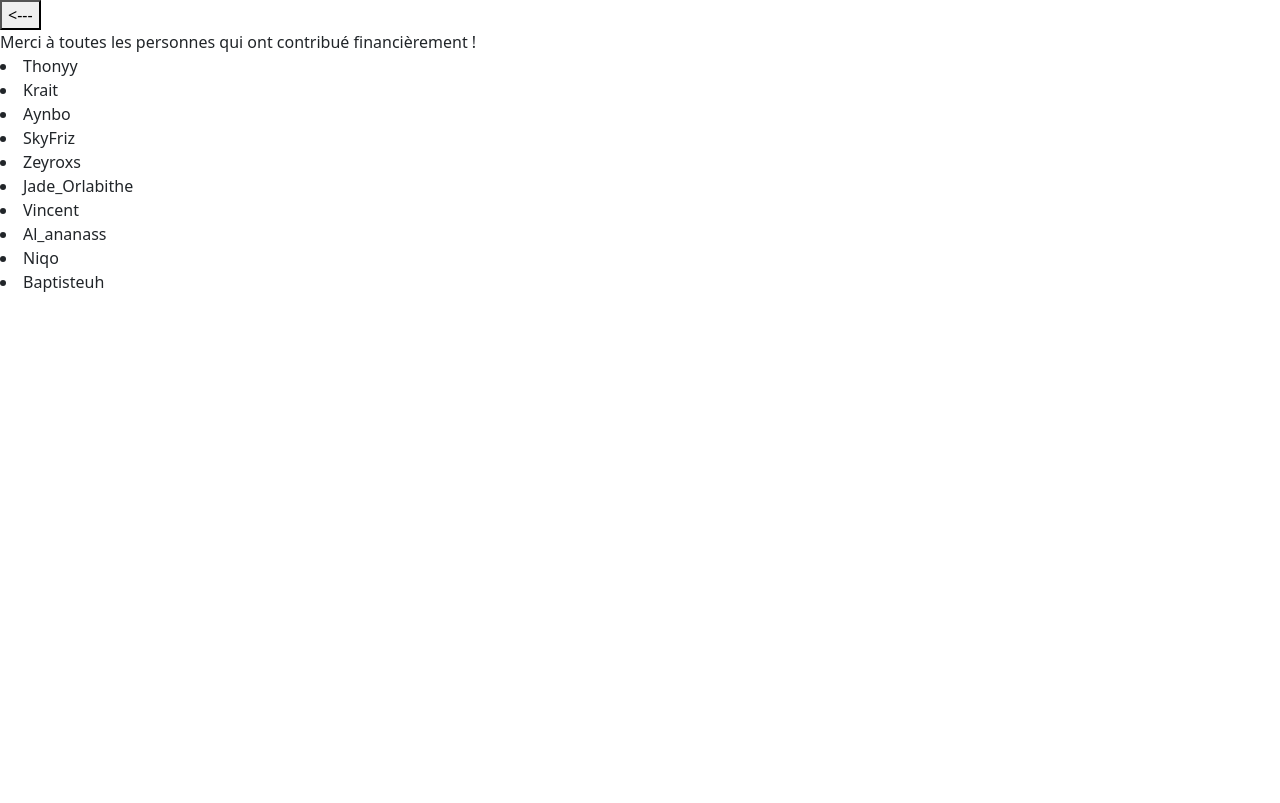
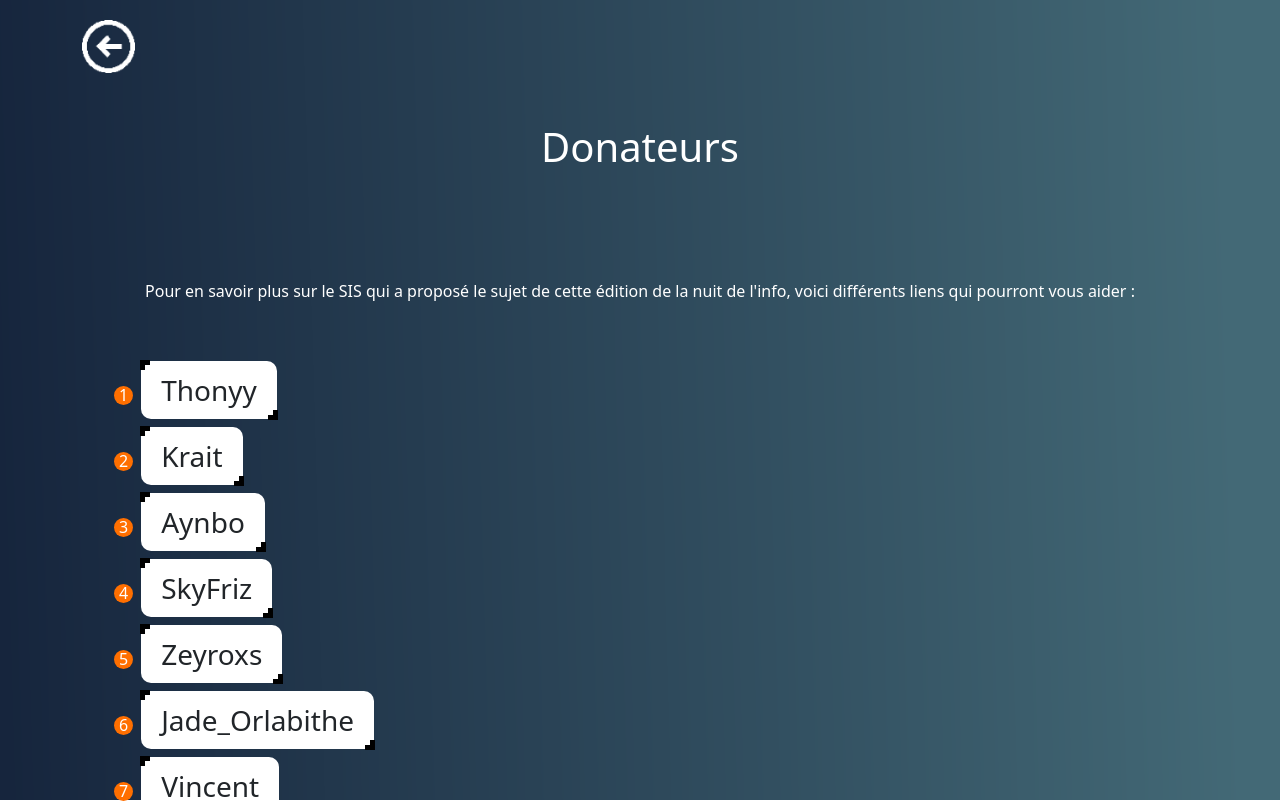
Before and after one commit to Borloo/Nuit-De-Linfo-2022, an Angular app in the folder front/: page /donateurs in a window 1280 px wide. Shown: the top 803 px of the page. Built offline with nearby package versions, Linux system fonts and the light colour scheme.

Commit message:
its ok tier looking

```diff
--- a/front/src/app/base/donateurs/donateurs.component.html
+++ b/front/src/app/base/donateurs/donateurs.component.html
@@ -1,7 +1,33 @@
-<button  routerLink="..">
-    <---
-</button>
-<div>
-    Merci à toutes les personnes qui ont contribué financièrement !
-    <li *ngFor="let donateur of donateurs">{{ donateur.pseudo }}</li>
+
+
+<html>
+<link
+  href="https://cdn.jsdelivr.net/npm/bootstrap@5.0.2/dist/css/bootstrap.min.css"
+  rel="stylesheet"
+  integrity="sha384-EVSTQN3/azprG1Anm3QDgpJLIm9Nao0Yz1ztcQTwFspd3yD65VohhpuuCOmLASjC"
+  crossorigin="anonymous"
+/>
+
+<div class="container" id="full">
+    <div class="row">
+        <div class="col-sm">
+    <img class="cursorhand" id="back" routerLink=".." src="../../../assets/images/back.png" alt="retour">
+    </div>
+
+    <div class="col-sm"></div>
+    <div class="col-sm"></div>
+    </div>
+
+<div id="title">
+    <h1>Donateurs</h1>
 </div>
+
+
+
+<div class="data-container">
+<p id="textLiens">Pour en savoir plus sur le SIS qui a proposé le sujet de cette édition de la nuit de l'info, voici différents liens qui pourront vous aider :</p>
+<ol>
+<li *ngFor="let donateur of donateurs"><a id="donors">{{ donateur.pseudo }}</a></li>
+</ol>
+</div>
+</div>
--- a/front/src/app/base/donateurs/donateurs.component.scss
+++ b/front/src/app/base/donateurs/donateurs.component.scss
@@ -0,0 +1,122 @@
+html {
+    background-image: url("../../../assets/images/background2.png");
+    background-size: cover;
+    background-repeat: no-repeat;
+    background-attachment: fixed;
+    background-position: center;
+    height: 100%;
+    width: 100%;
+    position: absolute;
+}
+
+#back {
+    padding-top: 20px;
+    width : 15%;
+}
+
+#title {
+    color: white;
+    text-align: center;
+    padding: 50px;
+}
+
+.text {
+    color:white;
+    text-decoration: italic;
+    text-align: center;
+    padding: 80px;
+}
+
+#logoNuit {
+    width: 5%;
+}
+
+.cursorhand {
+    cursor: pointer;
+}
+
+#textLiens {
+    color: white;
+    text-align: center;
+    padding: 50px;
+}
+
+ol {
+    list-style: none;
+    counter-reset: steps;
+  }
+  ol li {
+    counter-increment: steps;
+  }
+
+  ol li::before {
+    content: counter(steps);
+    margin-right: 0.5rem;
+    background: #ff6f00;
+    color: white;
+    width: 1.2em;
+    height: 1.2em;
+    border-radius: 50%;
+    display: inline-grid;
+    place-items: center;
+    line-height: 1.2em;
+  }
+  ol ol li::before {
+    background: rgb(96, 34, 128);
+  }
+  ol li {
+    margin-bottom: 1.5rem;
+  }
+
+  ol li :hover {
+    color: #ff6f00;
+  }
+
+
+  body{
+    margin:0;
+    padding:0;
+  }
+
+  .data-container #donors{
+  cursor:pointer;
+    position:relative;
+    padding:10px 20px;
+    background:white;
+    font-size:28px;
+    border-top-right-radius:10px;
+    border-bottom-left-radius:10px;
+    transition:all 1s;
+    &:after,&:before{
+      content:" ";
+      width:10px;
+      height:10px;
+      position:absolute;
+      border :0px solid #fff;
+      transition:all 1s;
+      }
+    &:after{
+      top:-1px;
+      left:-1px;
+      border-top:5px solid black;
+      border-left:5px solid black;
+    }
+    &:before{
+      bottom:-1px;
+      right:-1px;
+      border-bottom:5px solid black;
+      border-right:5px solid black;
+    }
+    &:hover{
+      border-top-right-radius:0px;
+    border-bottom-left-radius:0px;
+      // background:rgba(0,0,0,.5);
+      // color:white;
+      &:before,&:after{
+
+        width:100%;
+        height:100%;
+        // border-color:white;
+      }
+    }
+  }
--- a/front/src/app/base/liens-utiles/liens-utiles.component.html
+++ b/front/src/app/base/liens-utiles/liens-utiles.component.html
@@ -1,9 +1,37 @@
-<p>Pour en savoir plus sur le SIS qui a proposé le sujet de cette édition de la nuit de l'info, voici différents liens qui pourront vous aider :</p>
-<li><a href="https://www.sida-info-service.org">https://www.sida-info-service.org</a></li>
-<li><a href="https://www.hepatites-info-service.org">https://www.hepatites-info-service.org</a></li>
-<li><a href="https://www.sexualites-info-sante.fr">ttps://www.sexualites-info-sante.fr</a></li>
-<li><a href="https://www.vih-info-soignants.fr">https://www.vih-info-soignants.fr</a></li>
-<li><a href="https://www.ligneazur.org">https://www.ligneazur.org</a></li>
-<li><a href="https://www.instagram.com/sida_info_service">https://www.instagram.com/sida_info_service</a></li>
-<li><a href="https://www.instagram.com/sexualites_info_sante">https://www.instagram.com/sexualites_info_sante</a></li>
-<li><a href="https://www.facebook.com/SidaInfoService">https://www.facebook.com/SidaInfoService</a></li>
+<html>
+<link
+  href="https://cdn.jsdelivr.net/npm/bootstrap@5.0.2/dist/css/bootstrap.min.css"
+  rel="stylesheet"
+  integrity="sha384-EVSTQN3/azprG1Anm3QDgpJLIm9Nao0Yz1ztcQTwFspd3yD65VohhpuuCOmLASjC"
+  crossorigin="anonymous"
+/>
+
+<div class="container" id="full">
+    <div class="row">
+        <div class="col-sm">
+    <img class="cursorhand" id="back" routerLink=".." src="../../../assets/images/back.png" alt="retour">
+    </div>
+
+    <div class="col-sm"></div>
+    <div class="col-sm"></div>
+    </div>
+
+<div id="title">
+    <h1>Liens utiles</h1>
+</div>
+
+
+<div class="data-container">
+<p id="textLiens">Pour en savoir plus sur le SIS qui a proposé le sujet de cette édition de la nuit de l'info, voici différents liens qui pourront vous aider :</p>
+<ol>
+<li><a href="https://www.sida-info-service.org" target="_blank">www.sida-info-service.org</a></li>
+<li><a href="https://www.hepatites-info-service.org" target="_blank">www.hepatites-info-service.org</a></li>
+<li><a href="https://www.sexualites-info-sante.fr" target="_blank">www.sexualites-info-sante.fr</a></li>
+<li><a href="https://www.vih-info-soignants.fr" target="_blank">www.vih-info-soignants.fr</a></li>
+<li><a href="https://www.ligneazur.org" target="_blank">www.ligneazur.org</a></li>
+<li><a href="https://www.instagram.com/sida_info_service" target="_blank">www.instagram.com/sida_info_service</a></li>
+<li><a href="https://www.instagram.com/sexualites_info_sante" target="_blank">www.instagram.com/sexualites_info_sante</a></li>
+<li><a href="https://www.facebook.com/SidaInfoService" target="_blank">www.facebook.com/SidaInfoService</a></li>
+</ol>
+</div>
+</div>
--- a/front/src/app/base/liens-utiles/liens-utiles.component.scss
+++ b/front/src/app/base/liens-utiles/liens-utiles.component.scss
@@ -0,0 +1,127 @@
+html {
+    background-image: url("../../../assets/images/background2.png");
+    background-size: cover;
+    background-repeat: no-repeat;
+    background-attachment: fixed;
+    background-position: center;
+    height: 100%;
+    width: 100%;
+    position: absolute;
+}
+
+#back {
+    padding-top: 20px;
+    width : 15%;
+}
+
+#title {
+    color: white;
+    text-align: center;
+    padding: 50px;
+}
+
+.text {
+    color:white;
+    text-decoration: italic;
+    text-align: center;
+    padding: 80px;
+}
+
+#logoNuit {
+    width: 5%;
+}
+
+.cursorhand {
+    cursor: pointer;
+}
+
+#textLiens {
+    color: white;
+    text-align: center;
+    padding: 50px;
+}
+
+ol {
+    list-style: none;
+    counter-reset: steps;
+  }
+  ol li {
+    counter-increment: steps;
+  }
+
+  ol li::before {
+    content: counter(steps);
+    margin-right: 0.5rem;
+    background: #ff6f00;
+    color: white;
+    width: 1.2em;
+    height: 1.2em;
+    border-radius: 50%;
+    display: inline-grid;
+    place-items: center;
+    line-height: 1.2em;
+  }
+  ol ol li::before {
+    background: rgb(96, 34, 128);
+  }
+  ol li {
+    margin-bottom: 1.5rem;
+  }
+
+  ol li :hover {
+    color: #ff6f00;
+  }
+
+
+  body{
+    margin:0;
+    padding:0;
+  }
+
+  .data-container a{
+  cursor:pointer;
+    position:relative;
+    padding:10px 20px;
+    background:white;
+    font-size:28px;
+    border-top-right-radius:10px;
+    border-bottom-left-radius:10px;
+    transition:all 1s;
+    &:after,&:before{
+      content:" ";
+      width:10px;
+      height:10px;
+      position:absolute;
+      border :0px solid #fff;
+      transition:all 1s;
+      }
+    &:after{
+      top:-1px;
+      left:-1px;
+      border-top:5px solid black;
+      border-left:5px solid black;
+    }
+    &:before{
+      bottom:-1px;
+      right:-1px;
+      border-bottom:5px solid black;
+      border-right:5px solid black;
+    }
+    &:hover{
+      border-top-right-radius:0px;
+    border-bottom-left-radius:0px;
+      // background:rgba(0,0,0,.5);
+      // color:white;
+      &:before,&:after{
+
+        width:100%;
+        height:100%;
+        // border-color:white;
+      }
+    }
+  }
+
+a{
+    text-decoration: none;
+    color: black;
+}
```
